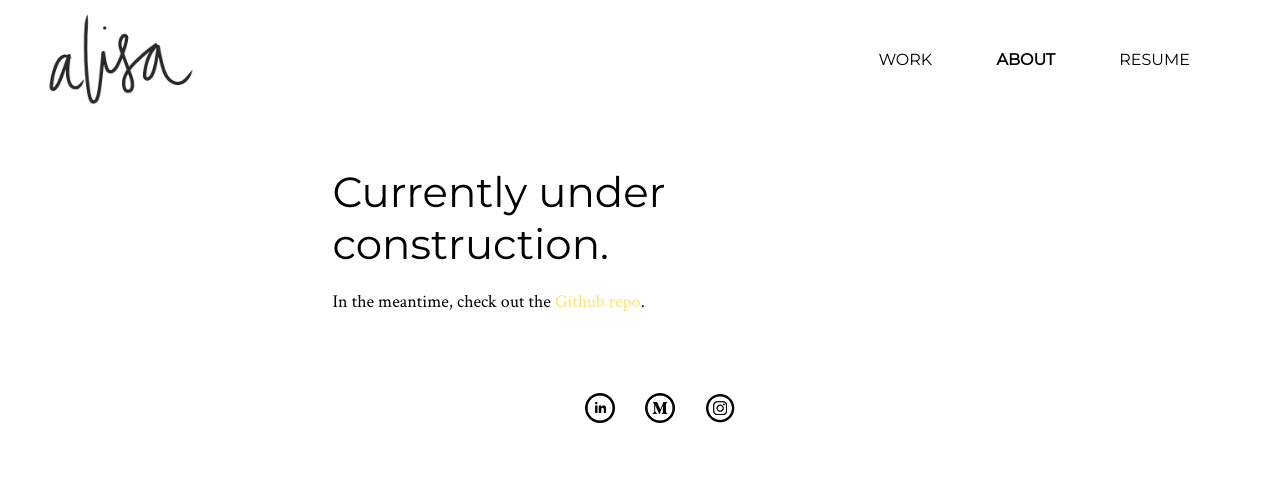
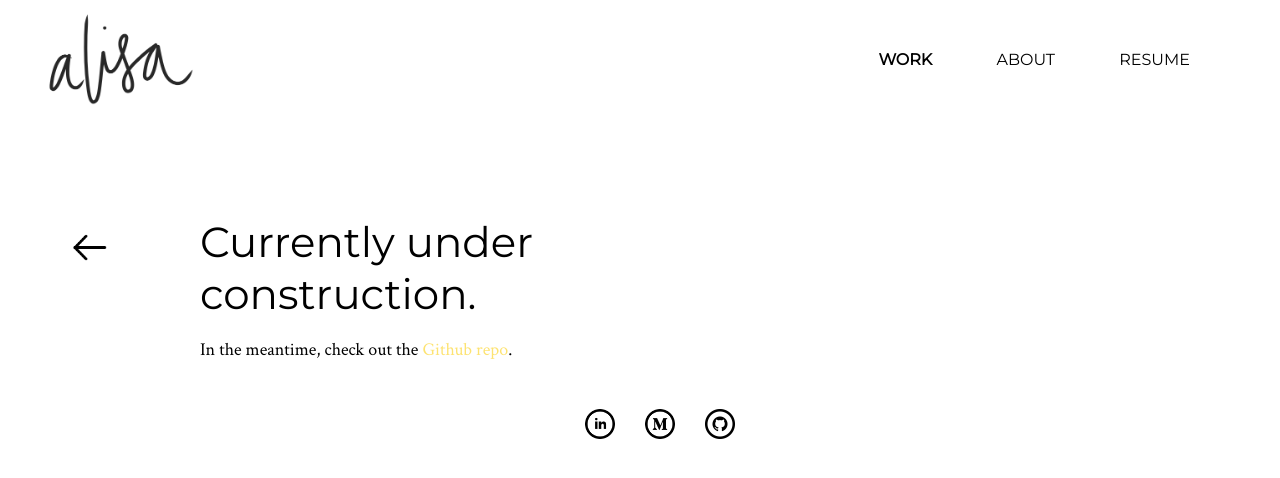
Before and after one commit to alisa-wong/alisa-wong.github.io, a PHP site: page /work/applefest.html in a window 1280 px wide. Shown: the top 478 px of the page. Run offline with PHP 8.4, Linux system fonts and the light colour scheme.

Commit message:
fix nav, update resume, add github in footer

```diff
--- a/styles/styles.css
+++ b/styles/styles.css
@@ -140,17 +140,13 @@ h2 {
 }
 
 .construction {
-    margin: auto;
+    margin-top: 100px;
+    margin-left: 200px;
     width: 615px;
 }
 
-h1.construction {
-    margin-top: 50px;
-}
-
-p.construction {
-    margin-top: 20px;
-    margin-bottom: 50px;
+.construction h1 {
+    margin-bottom: 10px;
 }
 
 .construction a:link, .construction a:visited {
--- a/work/applefest.html
+++ b/work/applefest.html
@@ -14,20 +14,22 @@
 
     <nav>
         <div id='nav'>
-            <div><a href='../index'><img src='../images/signature.PNG' alt='Alisa'></a></div>
+            <div><a href='/index.html'><img src='../images/signature.PNG' alt='Alisa'></a></div>
             <div>
                 <ul>
-                    <li><a href='../index'>Work</a>
-                    <li class='current'><a href='../about'>About</a>
-                    <li><a href='media/AlisaWong_CSResume2019.pdf' target='_blank'>Resume</a>
+                    <li class='current'><a href='/index.html'>Work</a>
+                    <li><a href='/about.html'>About</a>
+                    <li><a href='/media/SWE2021.pdf' target='_blank'>Resume</a>
                 </ul>
             </div>
         </div>
     </nav>
 
-    <h1 class='construction'>Currently under construction.</h1>
-
-    <p class='construction'>In the meantime, check out the <a href='https://github.com/alisa-wong/applefest'>Github repo</a>.</p>
+    <a href='../index'><img src='../images/back.png' id='backButton' alt='Back'></a>
+    <div class='construction'>
+        <h1>Currently under construction.</h1>
+        <p>In the meantime, check out the <a href='https://github.com/alisa-wong/applefest'>Github repo</a>.</p>
+    </div>
 
     <footer>
         <a href='https://www.linkedin.com/in/alisa-wong-278019158/' target='_blank'>
@@ -42,10 +44,10 @@
                 <img class='top' src='../images/medium.png' alt='Medium'>
             </div>
         </a>
-        <a href='https://www.instagram.com/alisssaaaaaa/' target='_blank'>
+        <a href='https://github.com/alisa-wong' target='_blank'>
             <div class='mediaIcon'>
-                <img class='hover' src='../images/instagram2.png' alt='Instagram'>
-                <img class='top' src='../images/instagram.png' alt='Instagram'>
+                <img class='hover' src='../images/github2.png' alt='Github'>
+                <img class='top' src='../images/github.png' alt='Github'>
             </div>
         </a>
     </footer>
```
Also changed, not shown: about.html (+7 -7 lines), index.html (+9 -9 lines), work/callbaxx.html (+7 -7 lines), images/github.png (added), images/github2.png (added), 3 other files.
